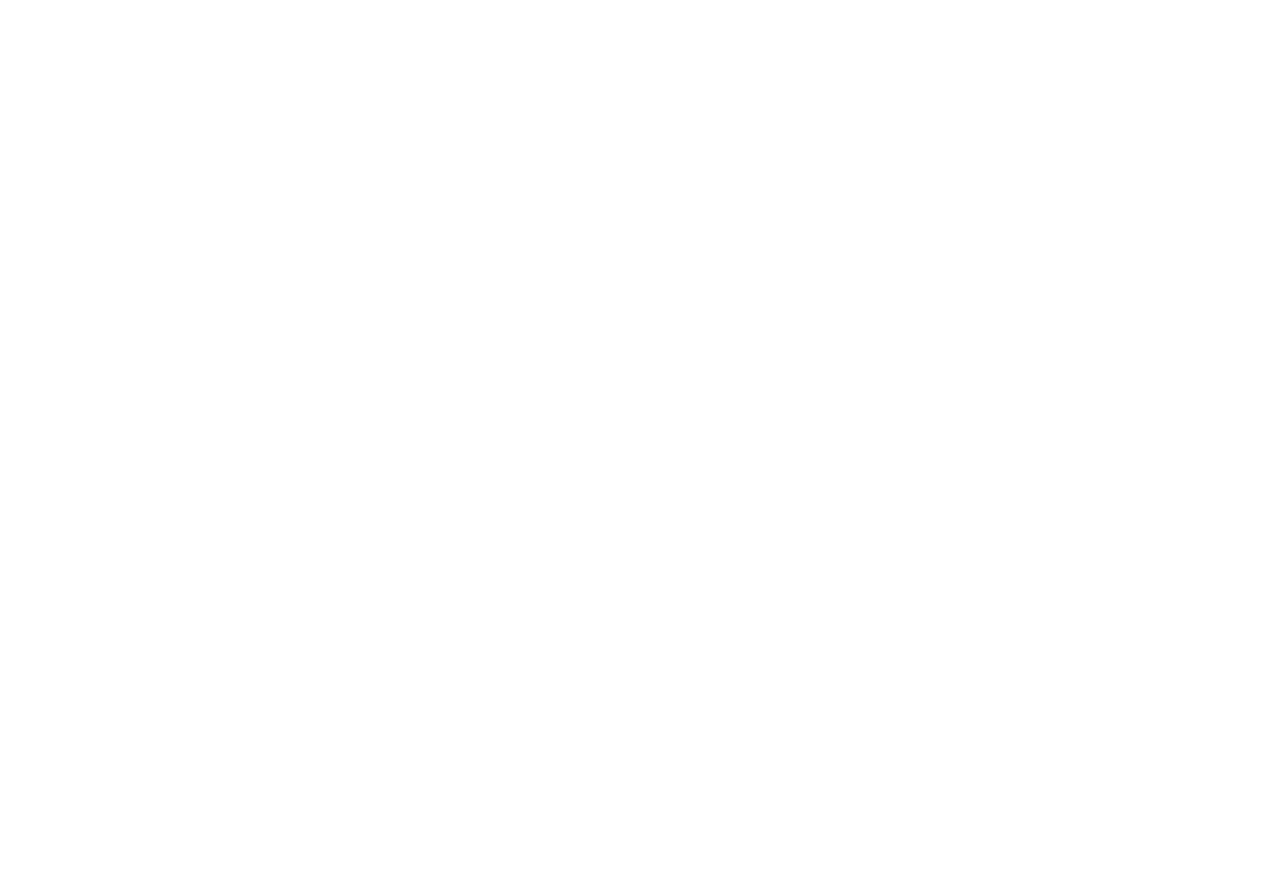
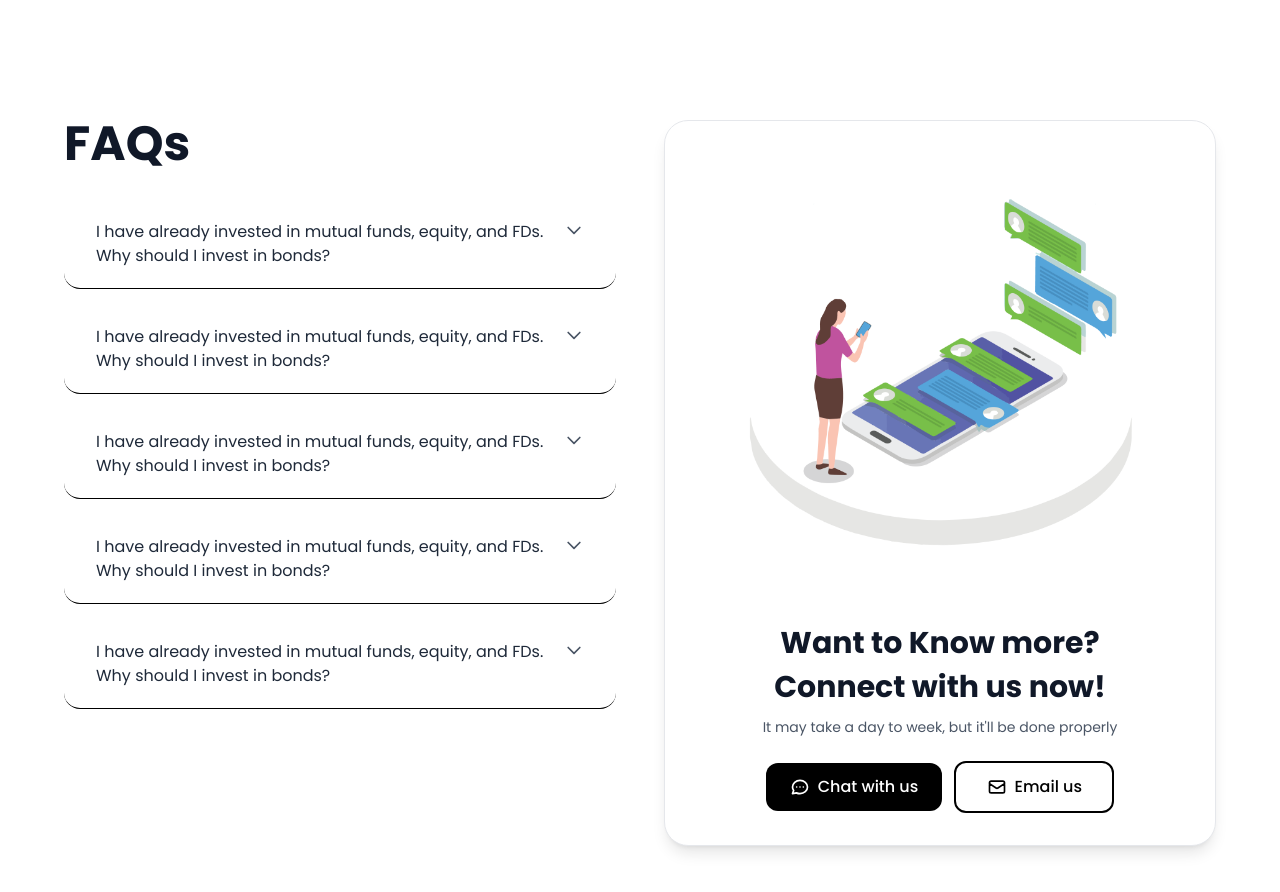
Before and after one commit to zeroaxiis/expensiveproduct-frontend, a Next.js app: page / in a window 1280 px wide. Shown: the part 1740-2632 px from the top of the page. Before the commit the page ends 1780 px from the top, so only its background shows below. Built offline with nearby package versions, Linux system fonts and the light colour scheme.

Commit message:
done with FAQs section

```diff
--- a/src/features/LandingPage/Components/BenifitsSection.tsx
+++ b/src/features/LandingPage/Components/BenifitsSection.tsx
@@ -9,7 +9,7 @@
 
   return (
     <section ref={sectionRef} className=" py-20">
-      <Container className="bg-black py-20 rounded-3xl">
+      <Container className="bg-black py-20 rounded-2xl">
         <div className="flex flex-col items-center gap-12">
           {/* Hero Text */}
           <h2 className="text-center font-poppins text-4xl md:text-5xl font-normal max-w-4xl leading-tight bg-gradient-to-r from-gray-400/70 via-white to-gray-400/70 bg-clip-text text-transparent">
--- /dev/null
+++ b/src/features/LandingPage/Components/FAQs.tsx
@@ -0,0 +1,179 @@
+"use client";
+
+import { useState } from "react";
+import Image from "next/image";
+import { Container } from "@/src/app/components/container";
+import { useSectionVisibility } from "@/src/app/components/ChangeBackground/useSectionVisibility";
+
+const faqData = [
+  {
+    id: 1,
+    question:
+      "I have already invested in mutual funds, equity, and FDs. Why should I invest in bonds?",
+    answer:
+      "Bonds provide diversification and stable returns, reducing portfolio risk. They offer predictable income and act as a hedge against market volatility.",
+  },
+  {
+    id: 2,
+    question:
+      "I have already invested in mutual funds, equity, and FDs. Why should I invest in bonds?",
+    answer:
+      "Bonds provide diversification and stable returns, reducing portfolio risk. They offer predictable income and act as a hedge against market volatility.",
+  },
+  {
+    id: 3,
+    question:
+      "I have already invested in mutual funds, equity, and FDs. Why should I invest in bonds?",
+    answer:
+      "Bonds provide diversification and stable returns, reducing portfolio risk. They offer predictable income and act as a hedge against market volatility.",
+  },
+  {
+    id: 4,
+    question:
+      "I have already invested in mutual funds, equity, and FDs. Why should I invest in bonds?",
+    answer:
+      "Bonds provide diversification and stable returns, reducing portfolio risk. They offer predictable income and act as a hedge against market volatility.",
+  },
+  {
+    id: 5,
+    question:
+      "I have already invested in mutual funds, equity, and FDs. Why should I invest in bonds?",
+    answer:
+      "Bonds provide diversification and stable returns, reducing portfolio risk. They offer predictable income and act as a hedge against market volatility.",
+  },
+];
+
+export default function FAQs() {
+  const [openId, setOpenId] = useState<number | null>(null);
+  const sectionRef = useSectionVisibility("bg-white", 0.5);
+
+  const toggleFAQ = (id: number) => {
+    setOpenId(openId === id ? null : id);
+  };
+
+  return (
+    <Container className="bg-white py-12 sm:py-16 lg:py-20 rounded-2xl ">
+      <section
+        ref={sectionRef}
+        className="w-full max-w-7xl mx-auto px-4 sm:px-6 lg:px-8"
+      >
+        <div className="grid grid-cols-1 lg:grid-cols-2 gap-8 lg:gap-12 items-start">
+          {/* Left side - FAQs */}
+          <div className="w-full">
+            <h2 className="text-3xl sm:text-4xl lg:text-5xl font-bold text-gray-900 mb-8 font-['Poppins']">
+              FAQs
+            </h2>
+
+            <div className="space-y-4">
+              {faqData.map((faq) => (
+                <div
+                  key={faq.id}
+                  className="rounded-2xl overflow-hidden bg-white  transition-all duration-200 hover:shadow-md border-b border-black"
+                >
+                  <button
+                    onClick={() => toggleFAQ(faq.id)}
+                    className="w-full px-6 py-4 sm:px-8 sm:py-5 flex items-start justify-between gap-4 text-left hover:bg-gray-50 transition-colors duration-200"
+                    aria-expanded={openId === faq.id ? true : false}
+                  >
+                    <span className="text-sm sm:text-base font-normal text-gray-800 font-['Poppins'] flex-1">
+                      {faq.question}
+                    </span>
+                    <svg
+                      className={`w-5 h-5 shrink-0 text-gray-600 transition-transform duration-200 ${
+                        openId === faq.id ? "rotate-180" : ""
+                      }`}
+                      fill="none"
+                      viewBox="0 0 24 24"
+                      stroke="currentColor"
+                    >
+                      <path
+                        strokeLinecap="round"
+                        strokeLinejoin="round"
+                        strokeWidth={2}
+                        d="M19 9l-7 7-7-7"
+                      />
+                    </svg>
+                  </button>
+
+                  {openId === faq.id && (
+                    <div className="px-6 pb-5 sm:px-8 sm:pb-6 pt-0">
+                      <p className="text-sm sm:text-base text-gray-600 font-['Poppins'] font-light leading-relaxed">
+                        {faq.answer}
+                      </p>
+                    </div>
+                  )}
+                </div>
+              ))}
+            </div>
+          </div>
+
+          {/* Right side - Image and Contact Card */}
+          <div className="w-full lg:sticky lg:top-24">
+            <div className="bg-white rounded-3xl border border-gray-200 p-6 sm:p-8 shadow-lg">
+              {/* Image */}
+              <div className="w-full aspect-square max-w-md mx-auto mb-6 relative">
+                <Image
+                  src="/FAQs.png"
+                  alt="Contact illustration"
+                  fill
+                  className="object-contain"
+                  priority
+                />
+              </div>
+
+              {/* Contact section */}
+              <div className="text-center">
+                <h3 className="text-2xl sm:text-3xl font-semibold text-gray-900 mb-2 font-['Poppins']">
+                  Want to Know more?
+                </h3>
+                <p className="text-2xl sm:text-3xl font-semibold text-gray-900 mb-3 font-['Poppins']">
+                  Connect with us now!
+                </p>
+                <p className="text-sm text-gray-600 mb-6 font-['Poppins'] font-light">
+                  It may take a day to week, but it&apos;ll be done properly
+                </p>
+
+                {/* Action buttons */}
+                <div className="flex flex-col sm:flex-row gap-3 justify-center items-center">
+                  <button className="inline-flex items-center justify-center gap-2 px-6 py-3 bg-black text-white rounded-xl font-medium hover:bg-gray-800 transition-colors duration-200 font-['Poppins'] text-sm sm:text-base min-w-40 cursor-pointer">
+                    <svg
+                      className="w-5 h-5"
+                      fill="none"
+                      viewBox="0 0 24 24"
+                      stroke="currentColor"
+                    >
+                      <path
+                        strokeLinecap="round"
+                        strokeLinejoin="round"
+                        strokeWidth={2}
+                        d="M8 12h.01M12 12h.01M16 12h.01M21 12c0 4.418-4.03 8-9 8a9.863 9.863 0 01-4.255-.949L3 20l1.395-3.72C3.512 15.042 3 13.574 3 12c0-4.418 4.03-8 9-8s9 3.582 9 8z"
+                      />
+                    </svg>
+                    Chat with us
+                  </button>
+
+                  <button className="inline-flex items-center justify-center gap-2 px-6 py-3 bg-white text-black border-2 border-black rounded-xl font-medium hover:bg-gray-50 transition-colors duration-200 font-['Poppins'] text-sm sm:text-base min-w-40 cursor-pointer">
+                    <svg
+                      className="w-5 h-5"
+                      fill="none"
+                      viewBox="0 0 24 24"
+                      stroke="currentColor"
+                    >
+                      <path
+                        strokeLinecap="round"
+                        strokeLinejoin="round"
+                        strokeWidth={2}
+                        d="M3 8l7.89 5.26a2 2 0 002.22 0L21 8M5 19h14a2 2 0 002-2V7a2 2 0 00-2-2H5a2 2 0 00-2 2v10a2 2 0 002 2z"
+                      />
+                    </svg>
+                    Email us
+                  </button>
+                </div>
+              </div>
+            </div>
+          </div>
+        </div>
+      </section>
+    </Container>
+  );
+}
--- a/src/features/LandingPage/Components/HeroSection.tsx
+++ b/src/features/LandingPage/Components/HeroSection.tsx
@@ -17,7 +17,7 @@
   }, []);
 
   return (
-    <Container className="bg-white rounded-3xl min-h-screen py-6 sm:py-12 px-4 text-white">
+    <Container className="bg-white rounded-2xl min-h-screen py-6 sm:py-12 px-4 text-white">
       <main
         ref={sectionRef}
         className={`${poppins.className} flex items-center justify-center py-8 sm:py-16 px-2 sm:px-6`}
--- a/src/features/LandingPage/index.tsx
+++ b/src/features/LandingPage/index.tsx
@@ -3,12 +3,14 @@
 import React from "react";
 import HeroSection from "./Components/HeroSection";
 import BenefitsSection from "./Components/BenifitsSection";
+import FAQs from "./Components/FAQs";
 
 const LandingPage = () => {
   return (
     <>
       <HeroSection />
       <BenefitsSection />
+      <FAQs />
     </>
   );
 };
```
Also changed, not shown: public/FAQs.png (added).
